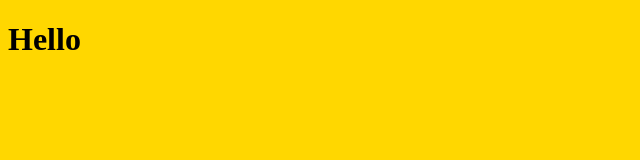
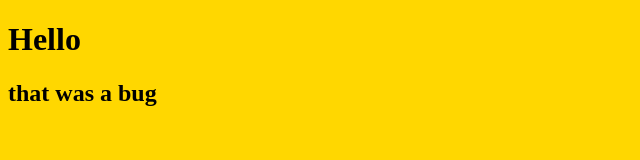
Before and after one commit to bbkoma/Second, a plain HTML site: page index.html in a window 1280 px wide. Shown: the whole page, without its empty margins (0-640 px from the left). Drawn offline with Linux system fonts and the light colour scheme.

Commit message:
add a bug :)

```diff
--- a/index.html
+++ b/index.html
@@ -10,5 +10,6 @@
 </head>
 <body>
     <h1>Hello</h1>
+    <h2>that was a bug</h2>
 </body>
 </html>
```
